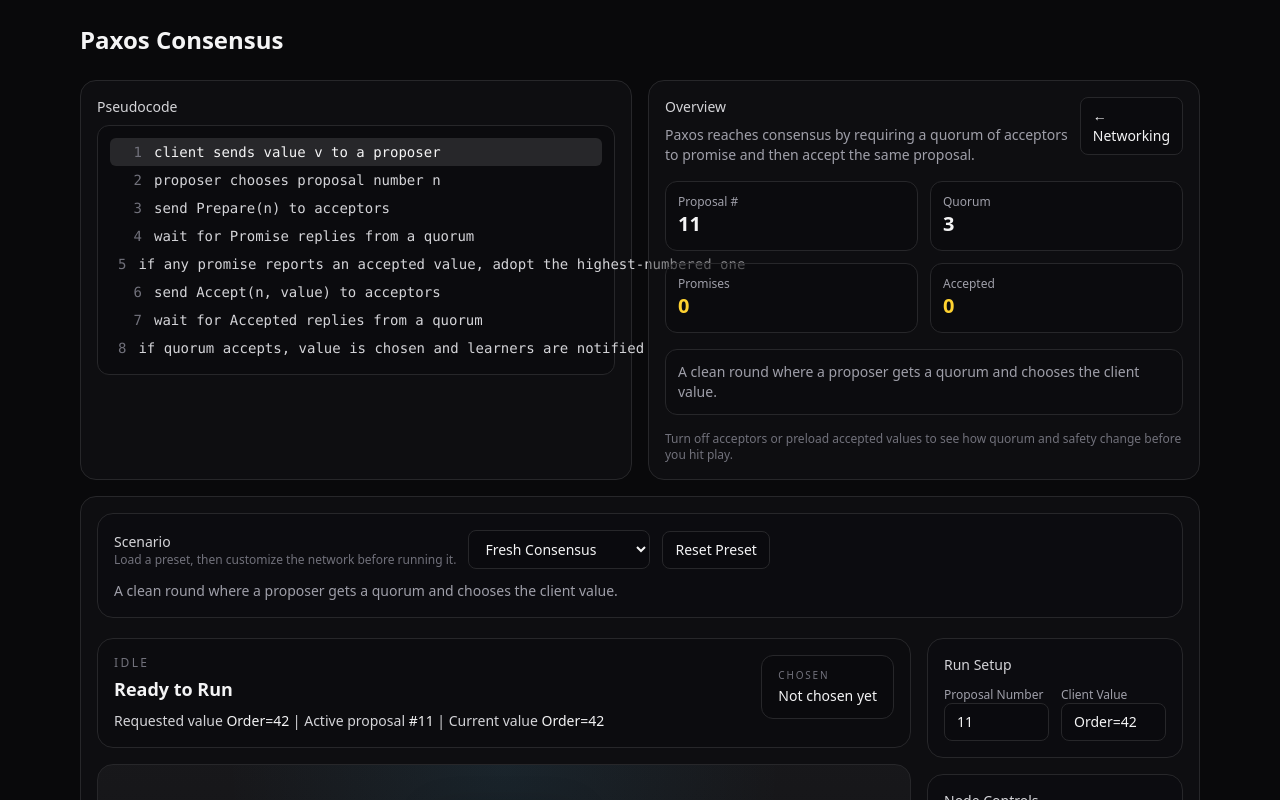
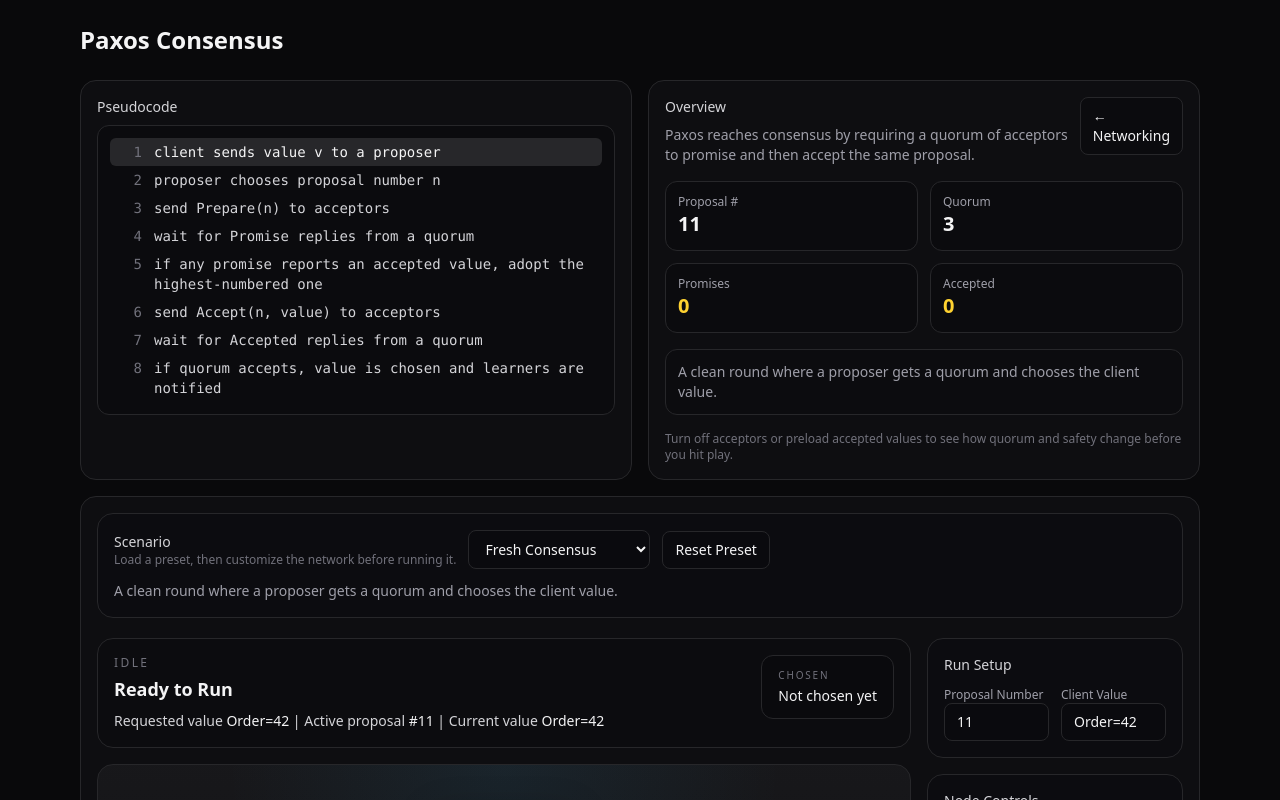
Before and after one commit to Braden89/AlgoViz, a React (Vite) app: page /algorithms/networking/paxos in a window 1280 px wide. Shown: the top 800 px of the page. Built offline with nearby package versions, Linux system fonts and the light colour scheme.

Commit message:
pseudo code wrapps if too long

```diff
--- a/src/components/PseudocodePanel.tsx
+++ b/src/components/PseudocodePanel.tsx
@@ -9,12 +9,12 @@ export function PseudocodePanel(props: { pseudocode: string[]; activeLine: numbe
             <div
               key={i}
               className={[
-                "flex gap-3 rounded-md px-2 py-1",
+                "flex items-start gap-3 rounded-md px-2 py-1",
                 isActive ? "bg-zinc-800 text-zinc-100" : "text-zinc-300",
               ].join(" ")}
             >
-              <span className="w-6 text-right text-zinc-500">{i + 1}</span>
-              <span className="whitespace-pre">{line}</span>
+              <span className="w-6 shrink-0 text-right text-zinc-500">{i + 1}</span>
+              <span className="min-w-0 whitespace-pre-wrap break-words">{line}</span>
             </div>
           );
         })}
```
